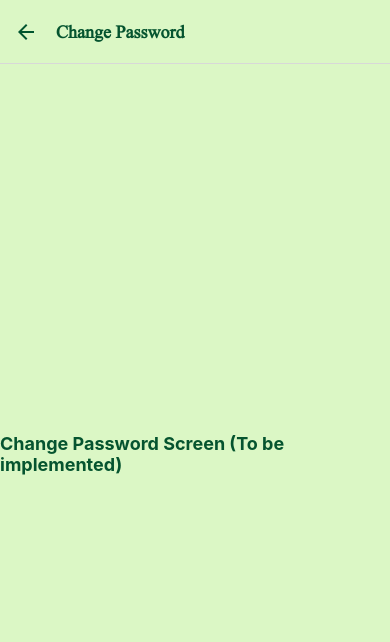
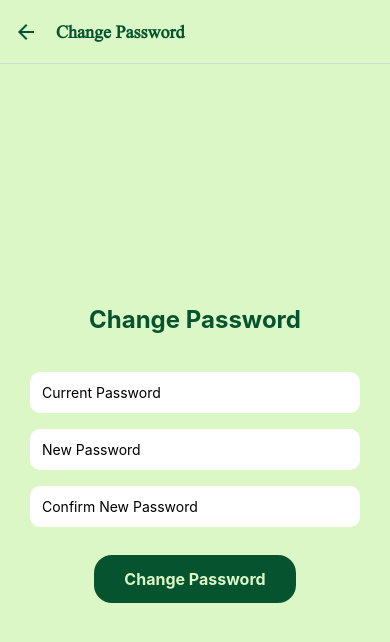
Before and after one commit to GreenTech-Capstone/GreenTech, a React Native app in the folder GreenTechApp/: screen /ChangePassword in a window 390 px wide. Shown: the top 642 px of the page. Built offline with nearby package versions, Linux system fonts and the light colour scheme.

Commit message:
Change password has been added

```diff
--- a/GreenTechApp/screens/ChangePassword.js
+++ b/GreenTechApp/screens/ChangePassword.js
@@ -1,24 +1,149 @@
-import React from 'react';
-import { View, Text, StyleSheet } from 'react-native';
+import React, { useState } from 'react';
+import {
+  View,
+  Text,
+  TextInput,
+  TouchableOpacity,
+  StyleSheet,
+  Alert,
+  KeyboardAvoidingView,
+  Platform,
+  TouchableWithoutFeedback,
+  Keyboard,
+} from 'react-native';
+import AsyncStorage from '@react-native-async-storage/async-storage';
+import { BASE_URL } from '../config'; // your Render backend URL
 
-export default function ChangePassword() {
+export default function ChangePassword({ navigation }) {
+  const [currentPassword, setCurrentPassword] = useState('');
+  const [newPassword, setNewPassword] = useState('');
+  const [confirmPassword, setConfirmPassword] = useState('');
+  const [loading, setLoading] = useState(false);
+
+  const handleChangePassword = async () => {
+    if (!currentPassword || !newPassword || !confirmPassword) {
+      Alert.alert('Error', 'Please fill in all fields');
+      return;
+    }
+    if (newPassword !== confirmPassword) {
+      Alert.alert('Error', 'New password and confirm password do not match');
+      return;
+    }
+
+    try {
+      setLoading(true);
+      const username = await AsyncStorage.getItem('username');
+      if (!username) {
+        Alert.alert('Error', 'User not found. Please log in again.');
+        navigation.replace('LoginScreen'); // make sure the name matches your navigator
+        return;
+      }
+
+      const response = await fetch(`${BASE_URL}/api/change-password/`, {
+        method: 'POST',
+        headers: { 'Content-Type': 'application/json' },
+        body: JSON.stringify({
+          username,
+          current_password: currentPassword,
+          new_password: newPassword,
+        }),
+      });
+
+      const data = await response.json();
+
+      if (response.ok) {
+        Alert.alert('Success', 'Password changed successfully. Please log in again.');
+        await AsyncStorage.removeItem('username');
+        navigation.replace('LoginScreen'); // redirect to login
+      } else {
+        Alert.alert('Error', data.error || 'Failed to change password');
+      }
+    } catch (error) {
+      Alert.alert('Error', 'Could not connect to server');
+    } finally {
+      setLoading(false);
+    }
+  };
+
   return (
-    <View style={styles.container}>
-      <Text style={styles.text}>Change Password Screen (To be implemented)</Text>
-    </View>
+    <KeyboardAvoidingView
+      style={{ flex: 1 }}
+      behavior={Platform.OS === 'ios' ? 'padding' : 'height'}
+    >
+      <TouchableWithoutFeedback onPress={Keyboard.dismiss}>
+        <View style={styles.container}>
+          <Text style={styles.title}>Change Password</Text>
+
+          <TextInput
+            style={styles.input}
+            placeholder="Current Password"
+            secureTextEntry
+            value={currentPassword}
+            onChangeText={setCurrentPassword}
+          />
+
+          <TextInput
+            style={styles.input}
+            placeholder="New Password"
+            secureTextEntry
+            value={newPassword}
+            onChangeText={setNewPassword}
+          />
+
+          <TextInput
+            style={styles.input}
+            placeholder="Confirm New Password"
+            secureTextEntry
+            value={confirmPassword}
+            onChangeText={setConfirmPassword}
+          />
+
+          <TouchableOpacity
+            style={styles.button}
+            onPress={handleChangePassword}
+            disabled={loading}
+          >
+            <Text style={styles.buttonText}>
+              {loading ? 'Changing...' : 'Change Password'}
+            </Text>
+          </TouchableOpacity>
+        </View>
+      </TouchableWithoutFeedback>
+    </KeyboardAvoidingView>
   );
 }
 
 const styles = StyleSheet.create({
   container: {
     flex: 1,
+    backgroundColor: '#dbf7c5',
     justifyContent: 'center',
     alignItems: 'center',
-    backgroundColor: '#dbf7c5',
+    paddingHorizontal: 30,
   },
-  text: {
-    fontSize: 18,
+  title: {
+    fontSize: 24,
+    fontWeight: 'bold',
     color: '#05542f',
+    marginBottom: 30,
+  },
+  input: {
+    width: '100%',
+    backgroundColor: '#fff',
+    padding: 12,
+    borderRadius: 10,
+    marginVertical: 8,
+  },
+  button: {
+    backgroundColor: '#05542f',
+    paddingVertical: 14,
+    paddingHorizontal: 30,
+    borderRadius: 18,
+    marginTop: 20,
+  },
+  buttonText: {
+    color: '#dbf7c5',
     fontWeight: 'bold',
+    fontSize: 16,
   },
 });
```
Also changed, not shown: 2 other files (tests, documents, lock files or other folders).
